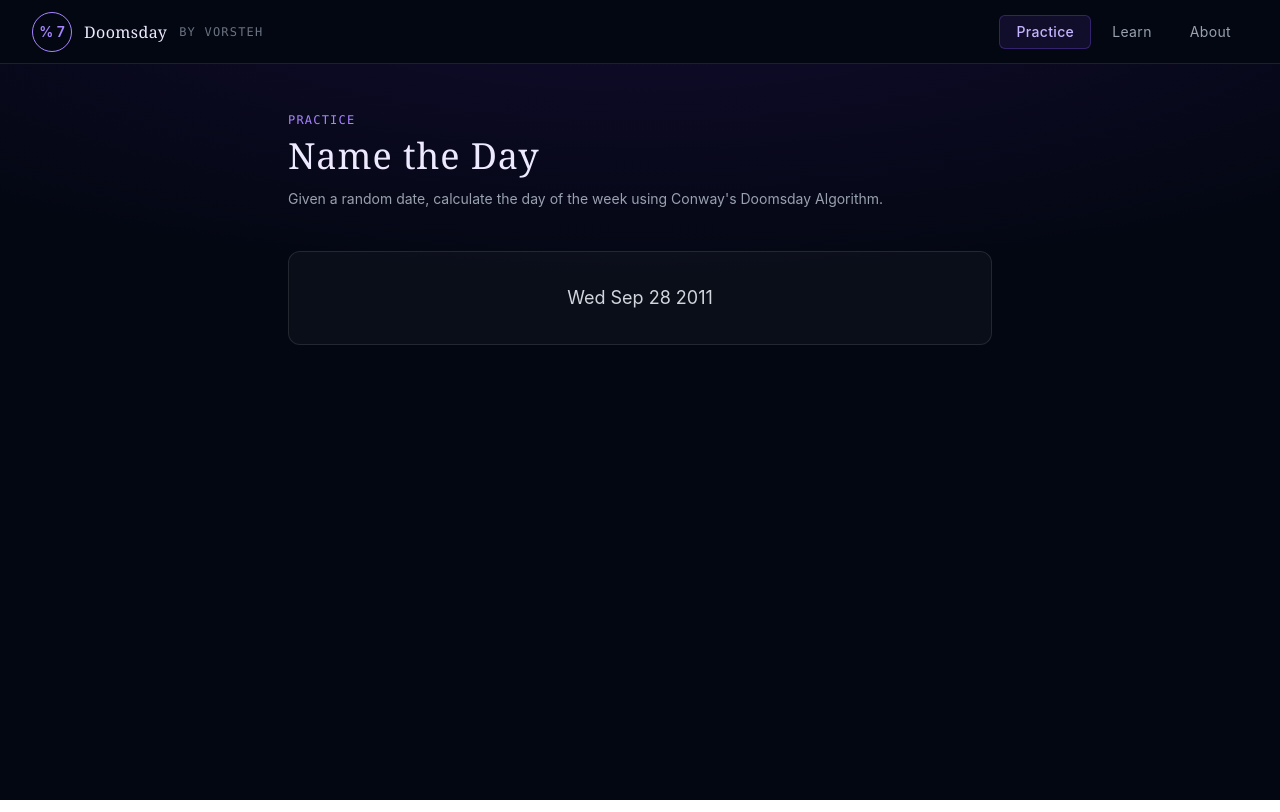
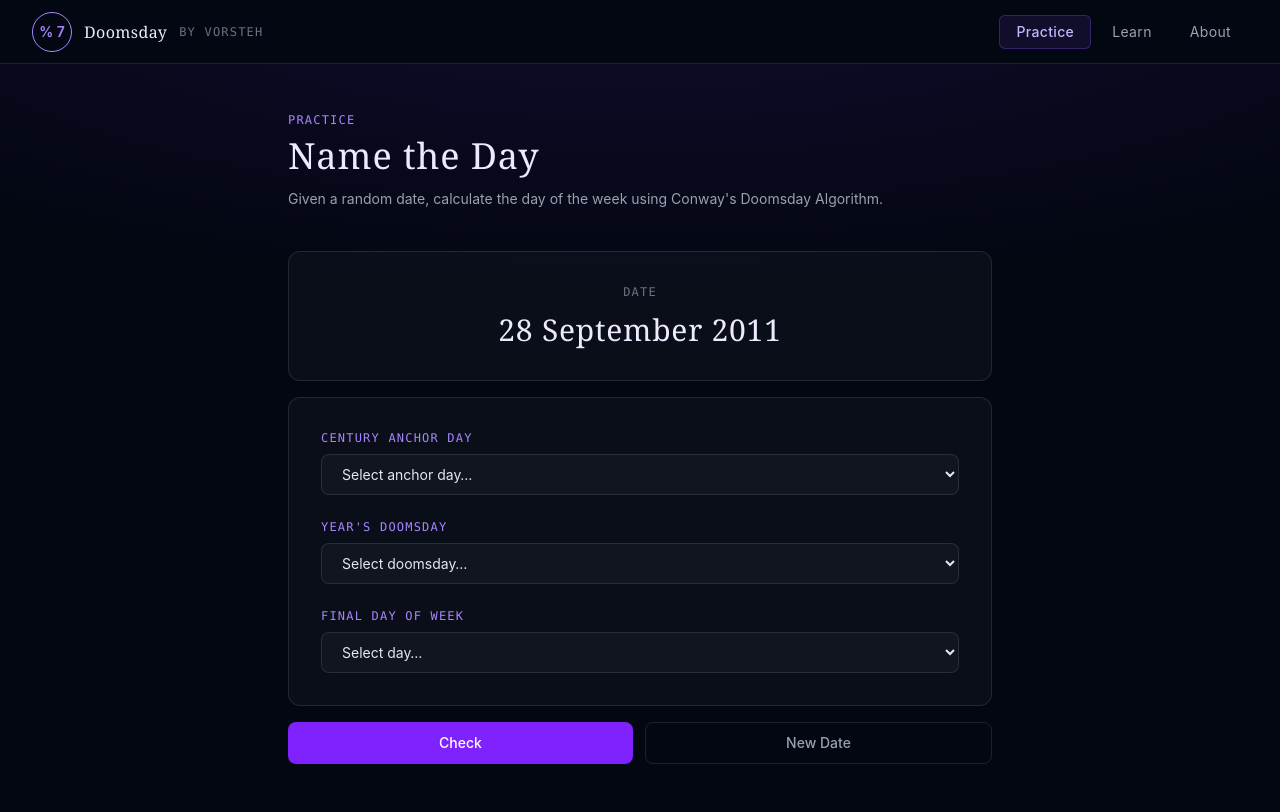
Before and after one commit to Vorsteh/doomsday, a React (Vite) app: page / in a window 1280 px wide. Built offline with nearby package versions, Linux system fonts and the light colour scheme.

Commit message:
Working temporary practice page

```diff
--- a/package.json
+++ b/package.json
@@ -10,8 +10,10 @@
     "preview": "vite preview"
   },
   "dependencies": {
+    "katex": "^0.16.45",
     "react": "^19.2.4",
     "react-dom": "^19.2.4",
+    "react-katex": "^3.1.0",
     "react-router-dom": "^7.14.0"
   },
   "devDependencies": {
--- a/src/pages/Practice/PracticePage.tsx
+++ b/src/pages/Practice/PracticePage.tsx
@@ -1,22 +1,91 @@
+import { useState, useEffect } from "react";
 
-import { useState, useEffect } from "react";
+const DAY_NAMES = ["Sunday", "Monday", "Tuesday", "Wednesday", "Thursday", "Friday", "Saturday"];
+
+type StepState = "idle" | "correct" | "wrong";
 
 export default function PracticePage() {
   const [date, setDate] = useState<Date | null>(null);
 
+  const [correctAnchor, setCorrectAnchor] = useState<number | null>(null);
+  const [correctDoomsday, setCorrectDoomsday] = useState<number | null>(null);
+  const [correctFinalDay, setCorrectFinalDay] = useState<number | null>(null);
+
+  const [anchorInput, setAnchorInput] = useState("");
+  const [doomsdayInput, setDoomsdayInput] = useState("");
+  const [finalDayInput, setFinalDayInput] = useState("");
+
+  const [anchorState, setAnchorState] = useState<StepState>("idle");
+  const [doomsdayState, setDoomsdayState] = useState<StepState>("idle");
+  const [finalDayState, setFinalDayState] = useState<StepState>("idle");
+
+  const [hasGuessed, setHasGuessed] = useState(false);
 
   function generateDate() {
-    const newDate = new Date(
-      new Date(2000, 0, 1).getTime() +
-      Math.random() * (new Date().getTime() - new Date(2000, 0, 1).getTime())
-    );
+    setHasGuessed(false);
+
+    const start = new Date(2000, 0, 1).getTime();
+    const now = Date.now();
+
+    const newDate = new Date(start + Math.random() * (now - start));
+
     setDate(newDate);
+
+    setAnchorInput("");
+    setDoomsdayInput("");
+    setFinalDayInput("");
+
+    setAnchorState("idle");
+    setDoomsdayState("idle");
+    setFinalDayState("idle");
+  }
+
+  function calculateAnswers(d: Date) {
+    const year = d.getFullYear();
+    const century = Math.floor(year / 100);
+    const yearOfCentury = year % 100;
+
+    const anchorDays = [2, 0, 5, 3];
+    const anchor = anchorDays[century % 4];
+
+    const a = Math.floor(yearOfCentury / 12);
+    const b = yearOfCentury % 12;
+    const c = Math.floor(b / 4);
+
+    const doomsday = (a + b + c + anchor) % 7;
+    const finalDay = d.getDay();
+
+    setCorrectAnchor(anchor);
+    setCorrectDoomsday(doomsday);
+    setCorrectFinalDay(finalDay);
+  }
+
+  function handleCheck() {
+    setHasGuessed(true);
+
+    if (correctAnchor === null) return;
+
+    setAnchorState(parseInt(anchorInput) === correctAnchor ? "correct" : "wrong");
+    setDoomsdayState(parseInt(doomsdayInput) === correctDoomsday ? "correct" : "wrong");
+    setFinalDayState(parseInt(finalDayInput) === correctFinalDay ? "correct" : "wrong");
   }
 
   useEffect(() => {
     generateDate();
-  }, [])
+  }, []);
 
+  useEffect(() => {
+    if (date) calculateAnswers(date);
+  }, [date]);
+
+  const stateClasses: Record<StepState, string> = {
+    idle: "border-white/10 bg-white/[0.03] text-gray-200",
+    correct: "border-emerald-500/40 bg-emerald-500/10 text-emerald-300",
+    wrong: "border-red-500/40 bg-red-500/10 text-red-300",
+  };
+
+  const labelClasses =
+    "font-mono text-xs tracking-widest uppercase text-violet-400 mb-2 block";
 
   return (
     <div>
@@ -32,11 +101,155 @@ export default function PracticePage() {
         </p>
       </div>
 
-      <div className="bg-white/[0.03] border border-white/10 rounded-xl p-8 flex">
-        <p className="text-gray-300 text-lg mx-auto">{date && date.toDateString()}</p>
+      <div className="bg-white/[0.03] border border-white/10 rounded-xl p-8 mb-4 text-center">
+        <p className="text-gray-500 font-mono text-xs tracking-widest uppercase mb-3">
+          Date
+        </p>
+        <p className="text-violet-100 text-3xl font-serif tracking-wide">
+          {date?.toLocaleDateString("en-GB", {
+            day: "numeric",
+            month: "long",
+            year: "numeric",
+          })}
+        </p>
+      </div>
 
+      <div className="bg-white/[0.03] border border-white/10 rounded-xl p-8 mb-4 flex flex-col gap-6">
+        <div>
+          <label className={labelClasses}>Century Anchor Day</label>
+          <select
+            value={anchorInput}
+            onChange={(e) => setAnchorInput(e.target.value)}
+            className={`w-full rounded-lg px-4 py-2.5 text-sm border transition-colors outline-none cursor-pointer ${stateClasses[anchorState]}`}
+          >
+            <option value="" disabled>
+              Select anchor day…
+            </option>
+            {DAY_NAMES.map((name, i) => (
+              <option key={i} value={i} className="bg-gray-900">
+                {name}
+              </option>
+            ))}
+          </select>
+        </div>
 
+        <div>
+          <label className={labelClasses}>Year's Doomsday</label>
+          <select
+            value={doomsdayInput}
+            onChange={(e) => setDoomsdayInput(e.target.value)}
+            className={`w-full rounded-lg px-4 py-2.5 text-sm border transition-colors outline-none cursor-pointer ${stateClasses[doomsdayState]}`}
+          >
+            <option value="" disabled>
+              Select doomsday…
+            </option>
+            {DAY_NAMES.map((name, i) => (
+              <option key={i} value={i} className="bg-gray-900">
+                {name}
+              </option>
+            ))}
+          </select>
+        </div>
+
+        <div>
+          <label className={labelClasses}>Final Day of Week</label>
+          <select
+            value={finalDayInput}
+            onChange={(e) => setFinalDayInput(e.target.value)}
+            className={`w-full rounded-lg px-4 py-2.5 text-sm border transition-colors outline-none cursor-pointer ${stateClasses[finalDayState]}`}
+          >
+            <option value="" disabled>
+              Select day…
+            </option>
+            {DAY_NAMES.map((name, i) => (
+              <option key={i} value={i} className="bg-gray-900">
+                {name}
+              </option>
+            ))}
+          </select>
+        </div>
+      </div>
+
+      {anchorState !== "idle" && (
+        <div className="bg-white/[0.03] border border-white/10 rounded-xl px-8 py-5 mb-4 flex flex-col gap-1.5 text-sm font-mono">
+          <FeedbackRow
+            label="Anchor"
+            state={anchorState}
+            correct={correctAnchor!}
+            getDayName={(n) => DAY_NAMES[n]}
+          />
+          <FeedbackRow
+            label="Doomsday"
+            state={doomsdayState}
+            correct={correctDoomsday!}
+            getDayName={(n) => DAY_NAMES[n]}
+          />
+          <FeedbackRow
+            label="Final Day"
+            state={finalDayState}
+            correct={correctFinalDay!}
+            getDayName={(n) => DAY_NAMES[n]}
+          />
+        </div>
+      )}
+
+      <div className="flex gap-3">
+        {!hasGuessed ? (
+          <button
+            onClick={handleCheck}
+            className="flex-1 py-2.5 rounded-lg text-sm font-medium bg-violet-600 hover:bg-violet-500 text-white transition-colors"
+          >
+            Check
+          </button>
+        ) : (
+          <button
+            onClick={() => {
+              setAnchorState("wrong");
+              setDoomsdayState("wrong");
+              setFinalDayState("wrong");
+            }}
+            className="flex-1 py-2.5 rounded-lg text-sm font-medium bg-amber-600 hover:bg-amber-500 text-white transition-colors"
+          >
+            Show Solution
+          </button>
+        )}
+
+        <button
+          onClick={generateDate}
+          className="flex-1 py-2.5 rounded-lg text-sm font-medium border border-white/10 text-gray-400 hover:text-gray-200 hover:bg-white/5 transition-colors"
+        >
+          New Date
+        </button>
       </div>
     </div>
-  )
+  );
 }
+
+function FeedbackRow({
+  label,
+  state,
+  correct,
+  getDayName,
+}: {
+  label: string;
+  state: StepState;
+  correct: number;
+  getDayName: (n: number) => string;
+}) {
+  return (
+    <div className="flex items-center justify-between">
+      <span className="text-gray-500 text-xs tracking-widest uppercase">
+        {label}
+      </span>
+      <span
+        className={
+          state === "correct" ? "text-emerald-400" : "text-red-400"
+        }
+      >
+        {state === "correct"
+          ? "Correct"
+          : `Answer: ${getDayName(correct)}`}
+      </span>
+    </div>
+  );
+}
```
Also changed, not shown: 1 other file (tests, documents, lock files or other folders).
